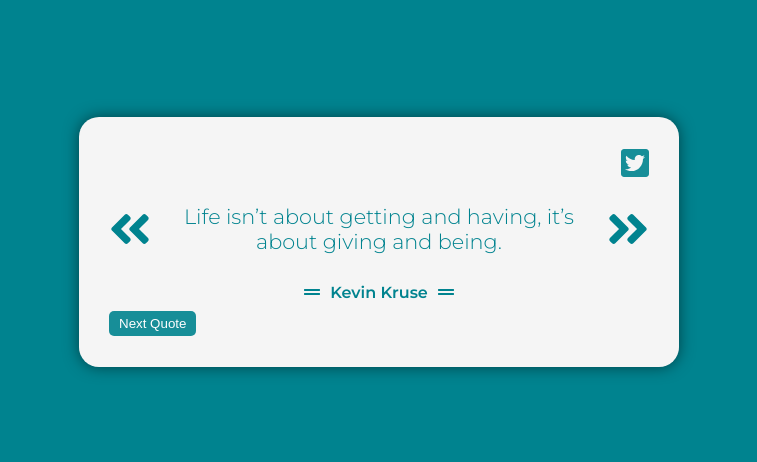
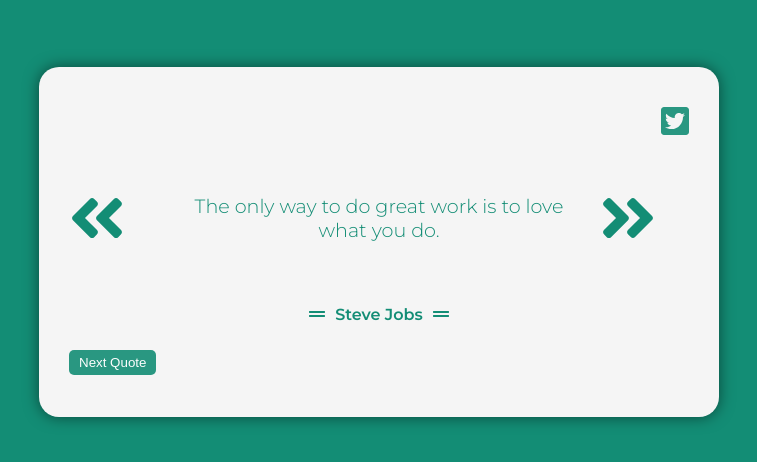
Before and after one commit to jceballos29/quotes-machine-react, a React (Create React App) app: page / in a window 1280 px wide. Shown: the part 158-620 px from the top of the page, without its empty margins (261-1018 px from the left). Built offline with nearby package versions, Linux system fonts and the light colour scheme.

Commit message:
Cambia de cita y de color desde el boton, pendiente el ShareOnTwiter

```diff
--- a/src/App.js
+++ b/src/App.js
@@ -1,16 +1,25 @@
-import './App.css';
+import {useState} from "react"
+import './style.css';
 import data from "./quotes.json";
+import randomNumber from "./functions/randomNumber";
+import randomColor from "./functions/randomColor";
+import QuoteBox from "./components/QuoteBox";
 
-import QuoteBox from "./components/QuoteBox";
 
 function App() {
 
-  const {quote,author} = data.quotes[0]
+  let firstColor = randomColor();
+  let QuoteNumber = randomNumber(data.quotes.length);
 
-  console.log(quote,author);
+  let [color,setColor] = useState(firstColor);
+  let style = { color: color, backgroundColor: color}
+
+  const handleQuoteBox = (newColor) => {
+    setColor(newColor)
+  };
   return (
-    <div className="App">
-      <QuoteBox quote={quote} author={author}/>
+    <div className="App" style={style}>
+      <QuoteBox QuoteNumber={QuoteNumber} color={color} handleQuoteBox={handleQuoteBox}/>
     </div>
   );
 }
--- a/src/components/ButtonChangeQuote.js
+++ b/src/components/ButtonChangeQuote.js
@@ -1,10 +1,18 @@
+import randomNumber from "../functions/randomNumber";
+import randomColor from "../functions/randomColor";
+import data from "../quotes.json";
 
 
-const ButtonChangeQuote = () => {
+
+const ButtonChangeQuote = ({handleButtonChange,color}) => {
+
+    let style = {backgroundColor: color}
+    let nextQuote = randomNumber(data.quotes.length)
+    let newColor = randomColor();
 
     return (
-        <div className="ButtonChangeQuote">
-        <button>Next Quote</button>
+        <div className="ButtonChangeQuote" >
+        <button style={style} onClick={() => handleButtonChange(nextQuote,newColor)}>Next Quote</button>
         </div>
     );
 }
--- a/src/components/QuoteBox.js
+++ b/src/components/QuoteBox.js
@@ -1,10 +1,20 @@
-
+import {useState} from "react"
+import data from "../quotes.json";
 import Quote from "./Quote"
 import Author from "./Author"
 import ButtonChangeQuote from "./ButtonChangeQuote"
 import ButtonShareOnTwitter from "./ButtonShareOnTwitter"
 
-const QuoteBox = ({quote, author}) => {
+const QuoteBox = ({QuoteNumber,color,handleQuoteBox}) => {
+
+    let [quote,setQuote] = useState(data.quotes[QuoteNumber].quote)
+    let [author,setAuthor] = useState(data.quotes[QuoteNumber].author)
+
+    const handleButtonChange = (nextQuote,newColor) => {
+        setQuote(data.quotes[nextQuote].quote);
+        setAuthor(data.quotes[nextQuote].author);
+        handleQuoteBox(newColor);
+    }
 
 
     return  (
@@ -12,7 +22,7 @@ const QuoteBox = ({quote, author}) => {
             <ButtonShareOnTwitter />
             <Quote quote={quote} />
             <Author author={author} />
-            <ButtonChangeQuote />
+            <ButtonChangeQuote  handleButtonChange={handleButtonChange} color={color}/>
         </div>
     );
 }
--- /dev/null
+++ b/src/functions/randomColor.js
@@ -0,0 +1,23 @@
+const randomColor = () => {
+    const colors = [
+      " #a93226",
+      " #cb4335",
+      " #884ea0",
+      " #7d3c98",
+      " #2471a3",
+      " #2e86c1",
+      " #17a589",
+      " #138d75",
+      " #229954",
+      " #28b463",
+      " #d4ac0d",
+      " #d68910",
+      " #ca6f1e",
+      " #ba4a00",
+    ];
+    let num = Math.floor(Math.random() * (colors.length + 1));
+    return colors[num];
+  };
+
+
+export default randomColor;
--- /dev/null
+++ b/src/functions/randomNumber.js
@@ -0,0 +1,3 @@
+const randomNumber = (n) => Math.floor(Math.random() * (n + 1));
+
+export default randomNumber;
--- a/src/App.css
+++ b/src/style.css
@@ -5,13 +5,11 @@
   display: flex;
   justify-content: center;
   align-items: center;
-  background-color:    #00838f  ;
-  color:   #00838f   ;
 }
 
 .QuoteBox {
-  width: 600px;
-  height: 250px;
+  width: 680px;
+  height: 350px;
   background-color:  #f5f5f5 ;
   padding: 30px;
   border-radius: 20px;
@@ -21,27 +19,33 @@
   grid-template-columns: 1fr;
   grid-template-rows: repeat(6, 1fr);
   grid-column-gap: 0px;
-  grid-row-gap: 5px;
+  grid-row-gap: 0px;
   box-shadow: 0px 0px 15px rgb(0, 0, 0, 0.5);
 }
 
 .Quote {
   grid-area: 2 / 1 / 5 / 2;
-  display: flex;
+  display: grid;
+  grid-template-columns: repeat(7, 1fr);
+  grid-template-rows: 1fr;
+  grid-column-gap: 0px;
+  grid-row-gap: 0px;
   align-items: center;
   justify-content: space-evenly;
+  margin: 10px 0px;
 }
 
 .Quote p {
-  font-size: 1.3rem;
+  grid-area: 1 / 2 / 2 / 7;
+  font-size: 1.2rem;
   text-align: center;
   font-weight: 300;
-
+  margin: 0px 20px;
 
 }
 
 .icon {
-  font-size: 3rem;
+  font-size: 4rem;
 }
 
 .Author {
@@ -49,10 +53,12 @@
   display: flex;
   align-items: center;
   justify-content: center;
+  /* margin: 10px 0px; */
 }
 
 .Author h4 {
-  margin: 0px 10px;
+  /* margin: 0px 10px; */
+  padding: 0px 10px;
 }
 
 .ButtonChangeQuote {
@@ -63,12 +69,12 @@
 
 .ButtonChangeQuote button {
   border: none;
-  background-color:  #00838f;
   border-radius: 5px;
   padding: 5px 10px;
   color: white;
   cursor: pointer;
   opacity: 0.9;
+
 }
 
 .ButtonChangeQuote button:hover {
@@ -80,7 +86,7 @@
   font-size: 2rem;
   cursor: pointer;
   display: flex;
-  justify-content: end;
+  justify-content: flex-end;
   text-align: right;
   opacity:0.9;
 }
```
